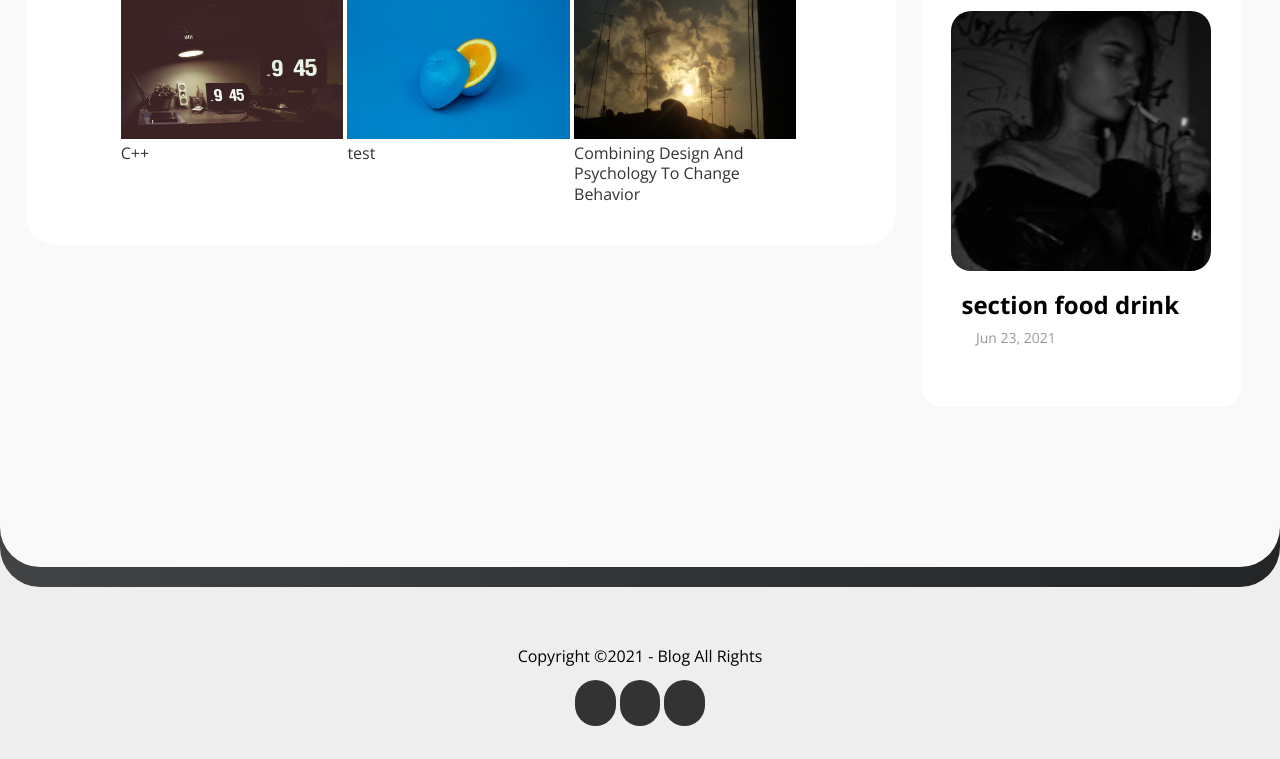
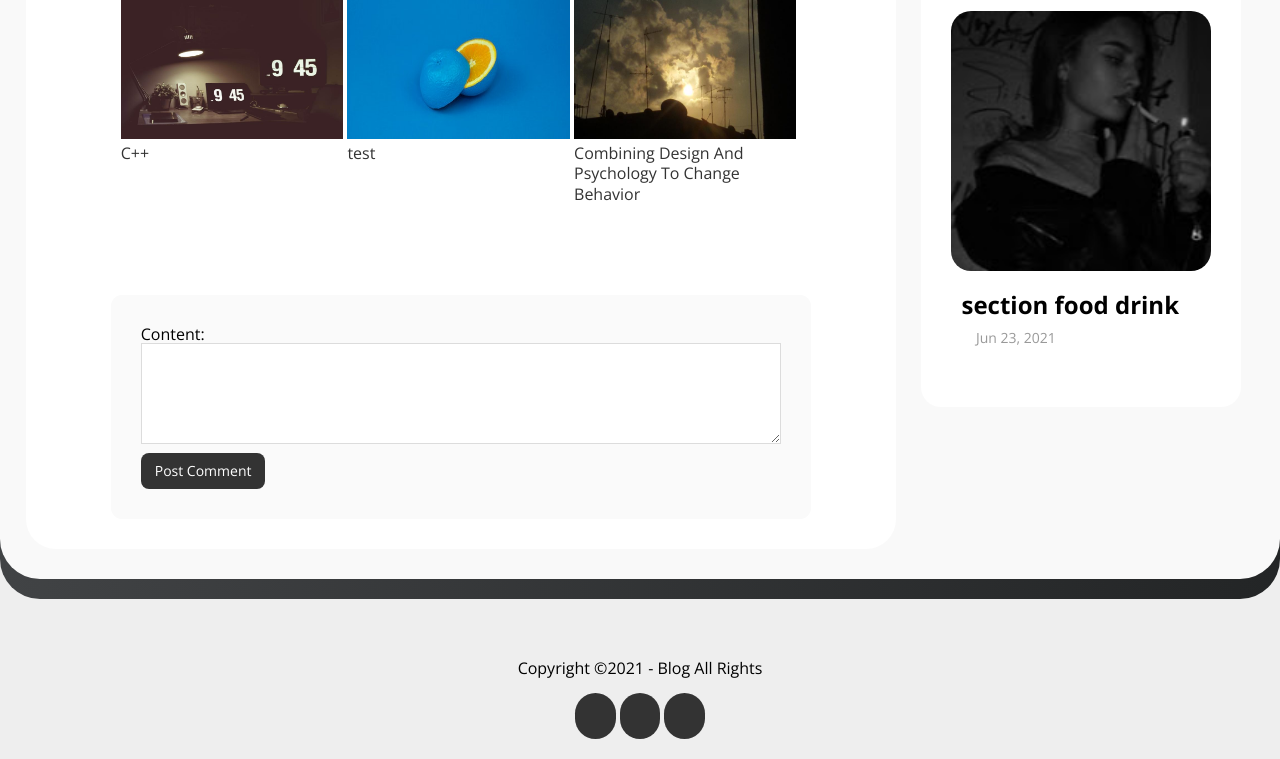
Before and after one commit to M0hamedEmad/django-multi-language-blog, a Django app: a page that uses post/templates/post/post.html in a window 1280 px wide. Shown: the part 1683-2442 px from the top of the page. Run offline with Django 3.2, Linux system fonts and the light colour scheme; data comes from the database, SQL or seed files in the repository; both versions use the stored data as it was after the commit; some web fonts are replaced.

Commit message:
add comment form

```diff
--- a/post/forms.py
+++ b/post/forms.py
@@ -2,6 +2,15 @@ from django import  forms
 from .models import Comment
 
 class CommentForm(forms.ModelForm):
+    # content = forms.ChoiceField(widget=forms.Textarea({'placeholder':"Write Your Comment Here"}), label='', )
     class Meta:
         model = Comment
-        fields = ('content')
+        fields = ['content',]
+
+    # def __init__(self, *args, **kwargs):
+    #     super().__init__()
+
+    #     self.fields['content'].widget.attrs = {
+    #         'placeholder':"Write Your Comment Here"
+    #     }
+    #     self.fields['content'].label = ''
--- a/post/models.py
+++ b/post/models.py
@@ -25,11 +25,11 @@ def upload_image(instance, image_name):
 
 
 
+active_field_choices = [
+(True, 'Active'),
+(False, 'Inactive')
+]
 class Post(models.Model):
-    active_field_choices = [
-    (True, 'Active'),
-    (False, 'Inactive')
-    ]
     author = models.ForeignKey(User, on_delete=models.CASCADE)
     title = models.CharField(max_length=100)
     content = models.TextField(max_length=4000)
@@ -73,11 +73,12 @@ class Post(models.Model):
 
 
 class Comment(models.Model):
-    user = models.ForeignKey(User, on_delete=models.CASCADE)
+    user = models.ForeignKey(User, on_delete=models.CASCADE, null=True)
     content = models.TextField(max_length=300)
-    post = models.ForeignKey(Post, on_delete=models.CASCADE, related_name='comments')
+    post = models.ForeignKey(Post, on_delete=models.CASCADE, related_name='comments', null=True)
     created_at = models.DateTimeField(auto_now=True)
     updated_at = models.DateTimeField(auto_now_add=True)
+    actuve = models.BooleanField(default=True, choices=active_field_choices)
 
     def __str__(self):
         return self.content
--- a/post/templates/post/post.html
+++ b/post/templates/post/post.html
@@ -43,5 +43,12 @@
 		{% endfor %}
 	</div>
 </div>
+<div class="comment">
+	<form action="" method="POST">
+		{% csrf_token %}
+		{{comment_form}}
+		<input type="submit" value="Post Comment">
+	</form>
+</div>
 </div>
 {% endblock content %}
--- a/post/views.py
+++ b/post/views.py
@@ -1,8 +1,10 @@
-from django.shortcuts import render
+from django.shortcuts import render, redirect, reverse
 from django.views.generic import ListView, DetailView
+from django.views.generic.edit import FormMixin
 from django.utils.timezone import now
 from django.db.models import Q
-from .models import Category, Post
+from .models import Category, Post, Comment
+from .forms import CommentForm
 import random
 
 class PostList(ListView):
@@ -32,10 +34,11 @@ class PostList(ListView):
         return queryset
 
 
-class PostDetail(DetailView):
+class PostDetail(FormMixin, DetailView):
     model = Post
     template_name = 'post/post.html'
     context_object_name = 'post'
+    form_class = CommentForm
 
     def get(self, request, *args, **kwargs):
         """
@@ -46,6 +49,24 @@ class PostDetail(DetailView):
         post.views_count += 1
         post.save()
         return super().get(request,*args, **kwargs)
+
+    def post(self, request, *args, **kwargs):
+        self.obj = self.get_object()
+        form = self.get_form()
+        if form.is_valid():
+            return self.form_valid(form)
+        else:
+            return self.form_invalid(form)
+
+    def form_valid(self, form):
+        form_2 = form.save(commit=False)
+        form_2.user = self.request.user
+        form_2.post = self.get_object()
+        form_2.save()
+        return super().form_valid(form)
+
+    def get_success_url(self):
+        return reverse('post:post',  kwargs={'slug': self.get_object().slug})
 
     def get_queryset(self):
         # render posts that active = true and published_at before now
@@ -68,4 +89,7 @@ class PostDetail(DetailView):
 
         context['related_posts'] = related_posts
 
+        # comments
+        context['comment_form'] = CommentForm
+
         return context
--- a/static/css/main.css
+++ b/static/css/main.css
@@ -420,6 +420,41 @@ g {
   color: white;
 }
 /* End Pagination */
+/* Start Comment */
+.comment form {
+  max-width: 700px;
+  width: 100%;
+  margin: 80px auto 0px ;
+  background: #fafafa;
+  padding: 30px;
+  border-radius: 11px;
+  -webkit-border-radius: 11px;
+  -moz-border-radius: 11px;
+  -ms-border-radius: 11px;
+  -o-border-radius: 11px;
+}
+.comment form textarea {
+  height: 101px;
+  border: 1px solid #8787874a;
+  padding: 10px;
+  width: 100%;
+  outline: none;
+}
+.comment form input[type='submit'] {
+  font-size: 14px;
+  display: block;
+  padding: 10px 14px;
+  background: #333;
+  color: white;
+  border: none;
+  margin-top: 5px;
+  border-radius: 8px;
+  cursor: pointer
+}
+.comment form input[type='submit']:hover {
+  background-color: #444;
+}
+/* End Comment */
 /* Start Footer */
 footer {
   height: 200px;
```
Also changed, not shown: db.sqlite3, post/migrations/0014_auto_20210624_1700.py (added), post/migrations/0015_comment_actuve.py (added).
